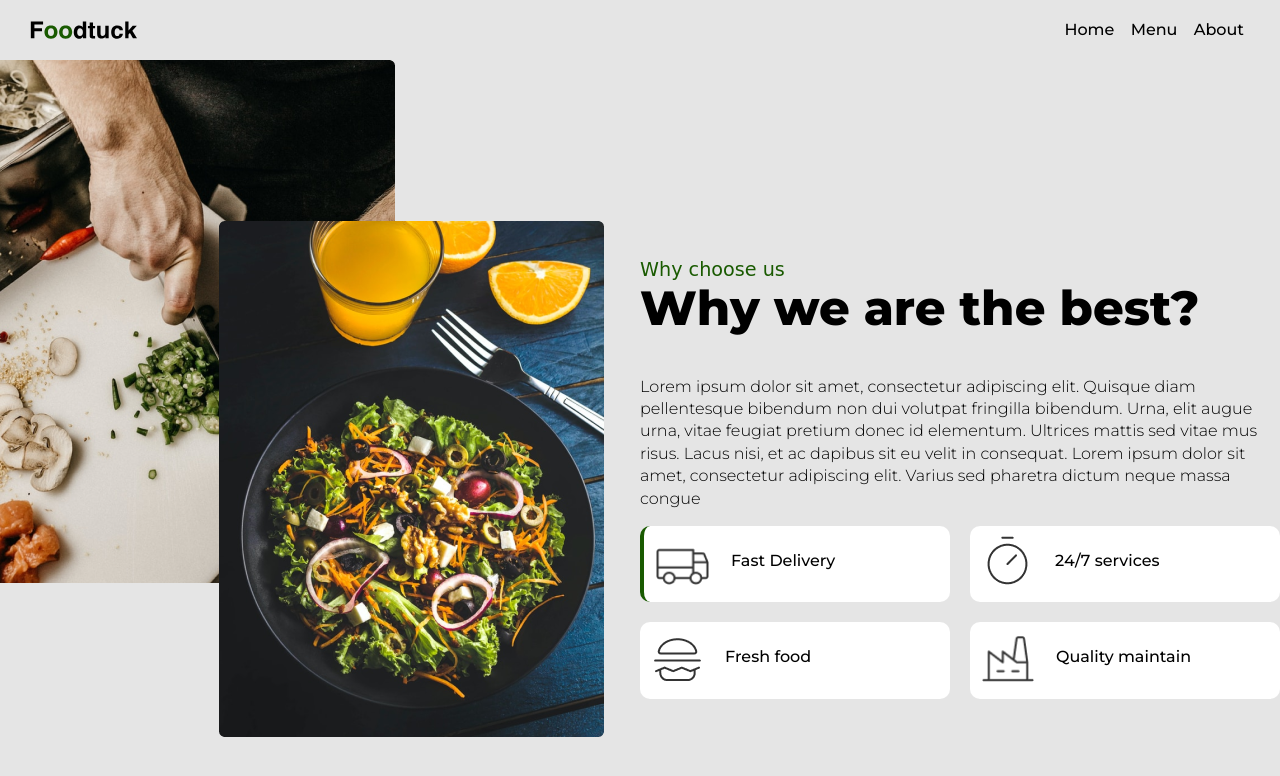
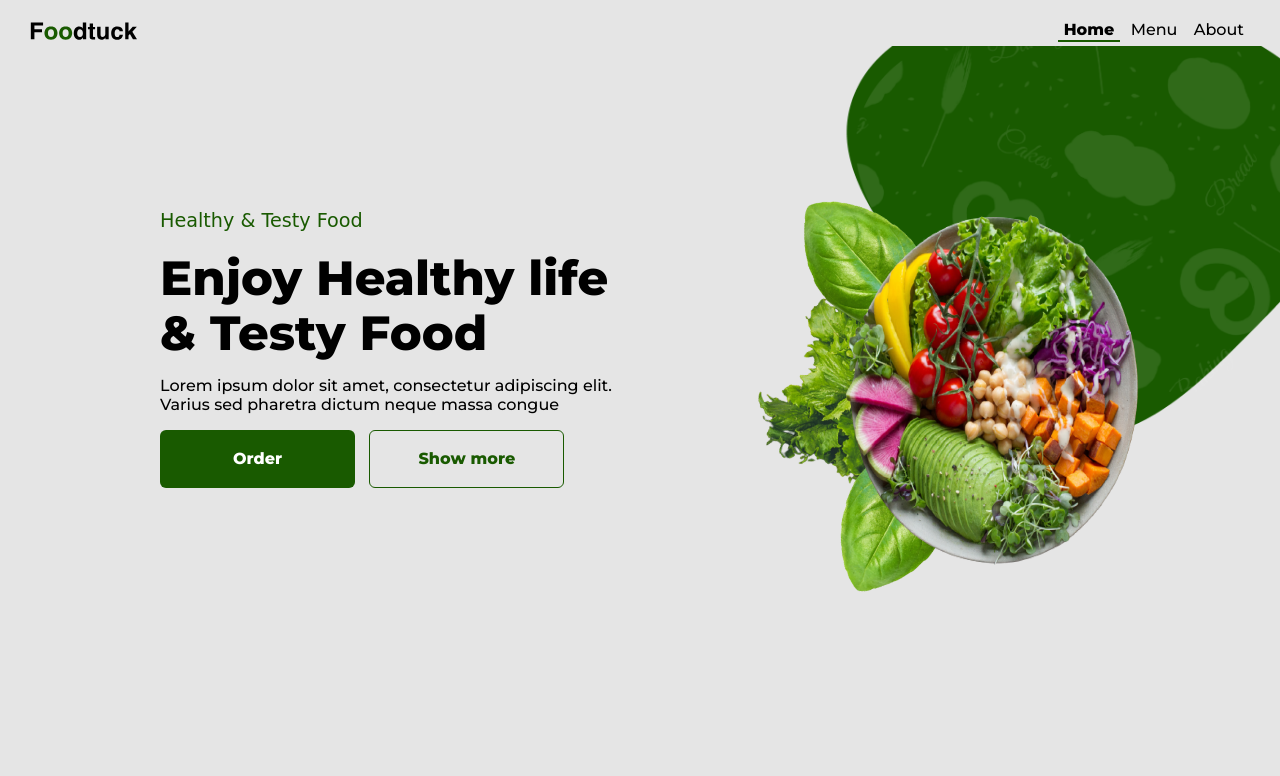
Before and after one commit to facu18xk/odin-restaurtant, a website built with webpack: page dist/index.html in a window 1280 px wide. Both pictures are taken after a click on the button "Home". Built offline with nearby package versions, Linux system fonts and the light colour scheme; a web font is replaced by a local one.

Commit message:
feat: Add border-bottom to focus tab

```diff
--- a/src/index.js
+++ b/src/index.js
@@ -6,4 +6,24 @@ import menu from "./menu.js";
 import about from "./about.js";
 template();
 const container = document.getElementById('content');
-container.appendChild(about());
+container.appendChild(main());
+let lastFocused = "tab--home";
+document.querySelector(`.${lastFocused}`).classList.add("tab--active");
+(function () {
+  const TABS = {
+    home: main,
+    menu: menu,
+    about: about
+  };
+  const tabs = document.querySelectorAll('.nav--tab');
+  tabs.forEach(tab => {
+    tab.addEventListener('click', (ev) => {
+      const focusElement = ev.target.textContent.toLowerCase();
+      document.querySelector(`.${lastFocused}`).classList.remove("tab--active");
+      ev.target.classList.add("tab--active");
+      container.innerHTML = "";
+      container.appendChild(TABS[focusElement]());
+      lastFocused = `tab--${focusElement}`;
+    });
+  })
+})();
--- a/src/styles.css
+++ b/src/styles.css
@@ -187,7 +187,7 @@ body {
   display: grid;
   align-items: center;
   justify-items: center;
-  grid-template: repeat(8, 1fr) / repeat(7, 1fr);
+  grid-template: repeat(6, 1fr) / repeat(7, 1fr);
 }
 
 .gallery--image1 {
@@ -206,7 +206,7 @@ body {
 }
 
 .article--title {
-  margin-top: 0;
+  margin: 0;
   font-size: 3rem;
 }
 
--- a/src/template.js
+++ b/src/template.js
@@ -6,9 +6,9 @@ export default function template() {
     <header class="header">
     <img src="${logo}" alt="logo food tuck">
     <nav class="header--nav">
-      <button class="nav--tab">Home</button>
-      <button class="nav--tab">Menu</button>
-      <button class="nav--tab">About</button>
+      <button class="nav--tab tab--home">Home</button>
+      <button class="nav--tab tab--menu">Menu</button>
+      <button class="nav--tab tab--about">About</button>
     </nav>
   </header>
   <div id="content" class="content">
```
